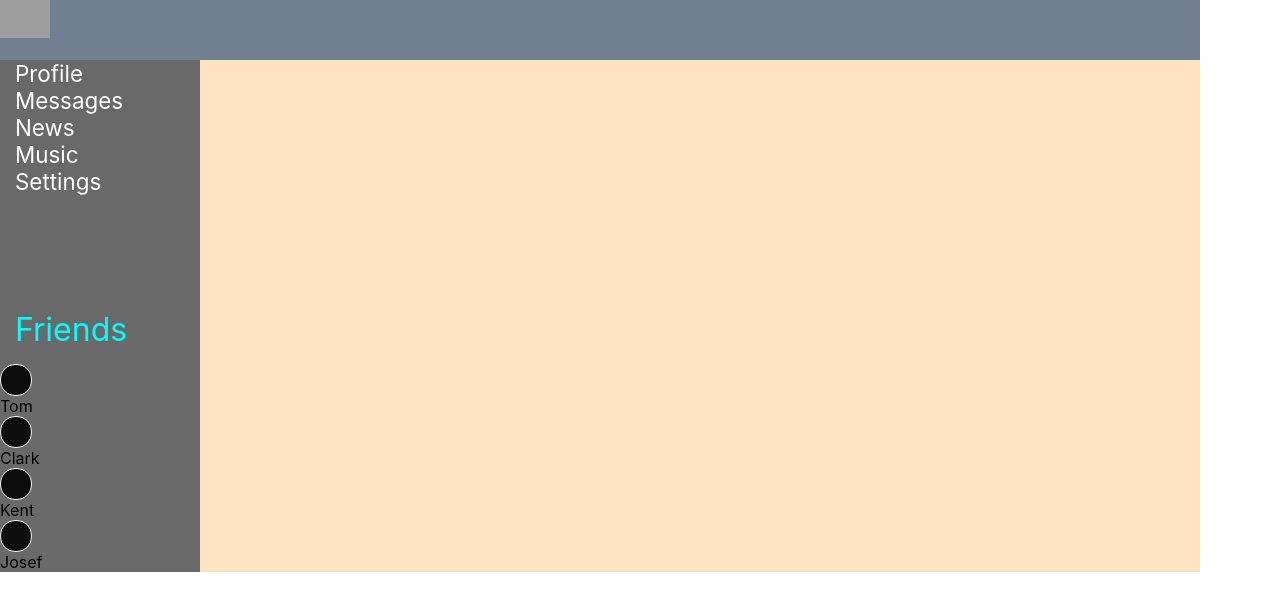
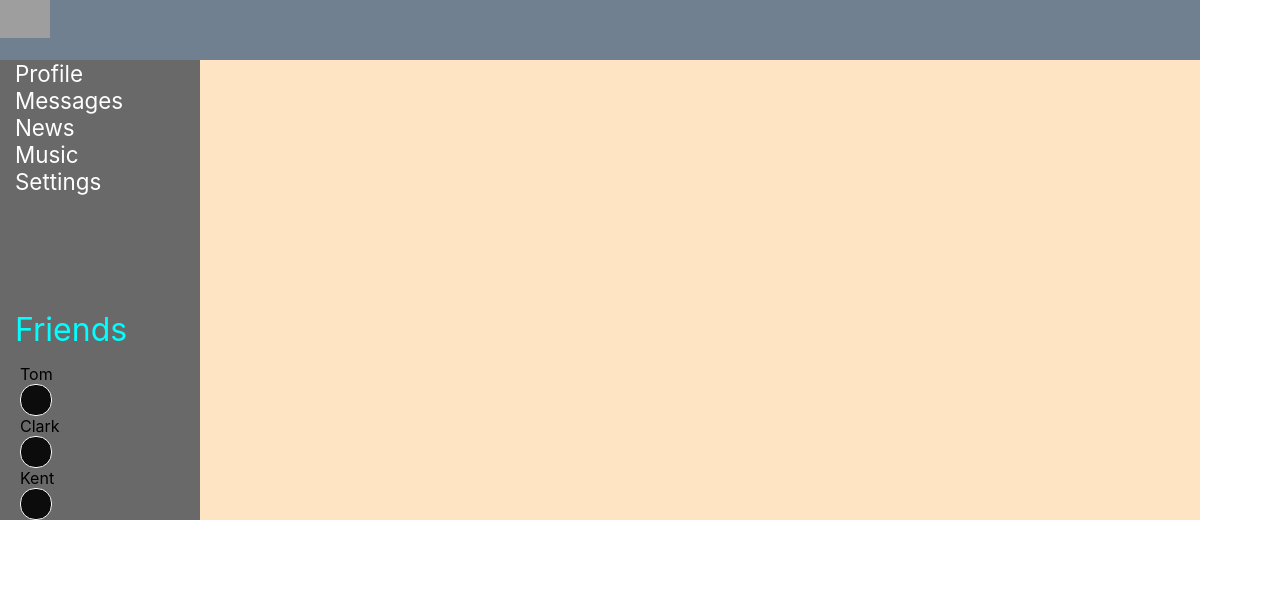
Before and after one commit to Pronat/samurai-way-main, a React (Create React App) app: page /friends in a window 1280 px wide. Shown: the top 610 px of the page. Built offline with nearby package versions, Linux system fonts and the light colour scheme; grey boxes are pictures that could not be loaded.

Commit message:
less29-17

```diff
--- a/src/components/NavBar/NavBar.module.css
+++ b/src/components/NavBar/NavBar.module.css
@@ -34,3 +34,11 @@
     color: #f8f8f8;
     font-family: bold;
 }
+
+.friend {
+    display: flex;
+    flex-direction: column;
+    justify-content: center;
+    margin-left: 20px;
+
+}
--- a/src/components/NavBar/NavBar.tsx
+++ b/src/components/NavBar/NavBar.tsx
@@ -31,10 +31,13 @@ export const NavBar = (props: NavBarType) => {
             {
                 props.siteBar.map((el) => {
                     return (
-                        <div key={el.id}>
-                            <div className={s.Circle}></div>
+                        <span  className={s.friend}>
+                        <span key={el.id}>
+
                             {el.name}
-                        </div>
+                        </span>
+                    <div className={s.Circle}></div>
+                        </span>
                         )
                 })
             }
--- a/src/redux/state.ts
+++ b/src/redux/state.ts
@@ -59,7 +59,6 @@ export let state = <StatePropsType>{
         {id: 1, name: 'Tom'},
         {id: 2, name: 'Clark'},
         {id: 3, name: 'Kent'},
-        {id: 4, name: 'Josef'},
     ],
 
 }
```
